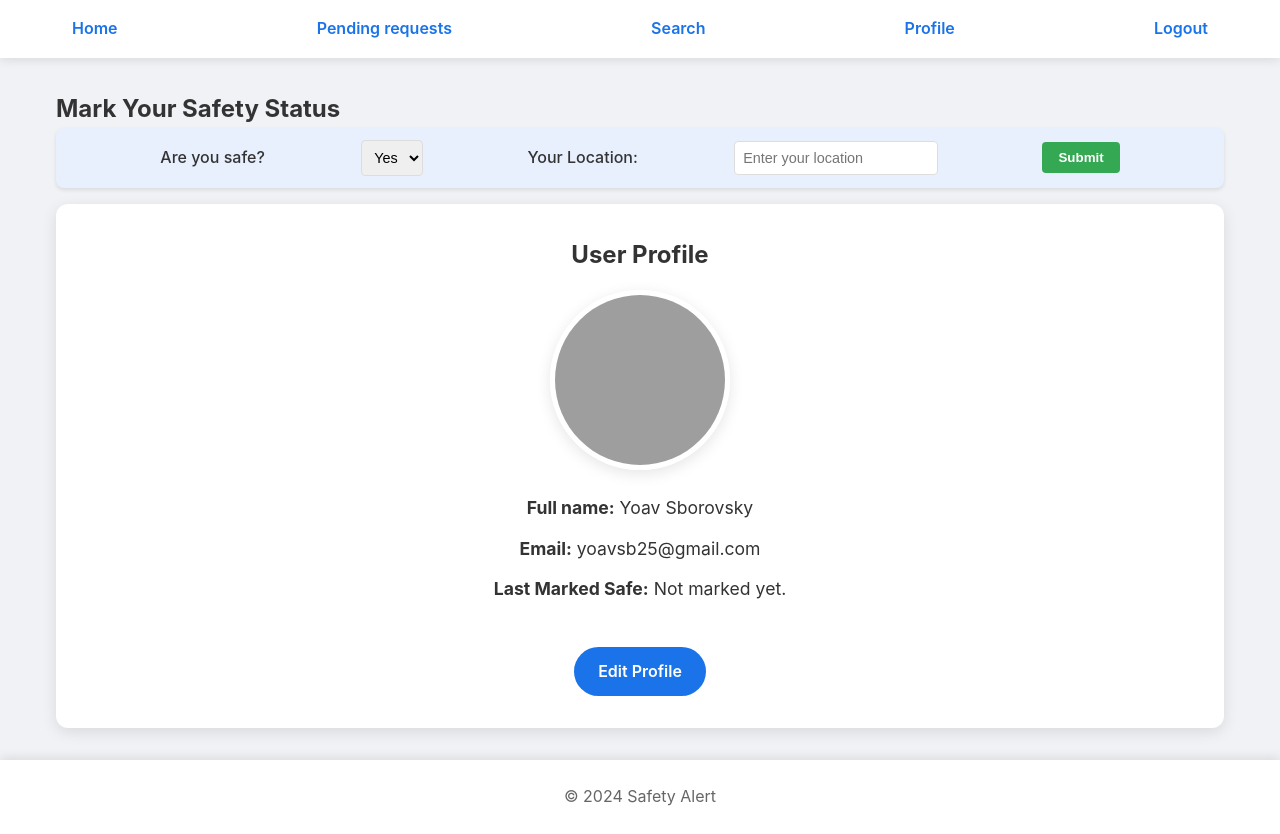
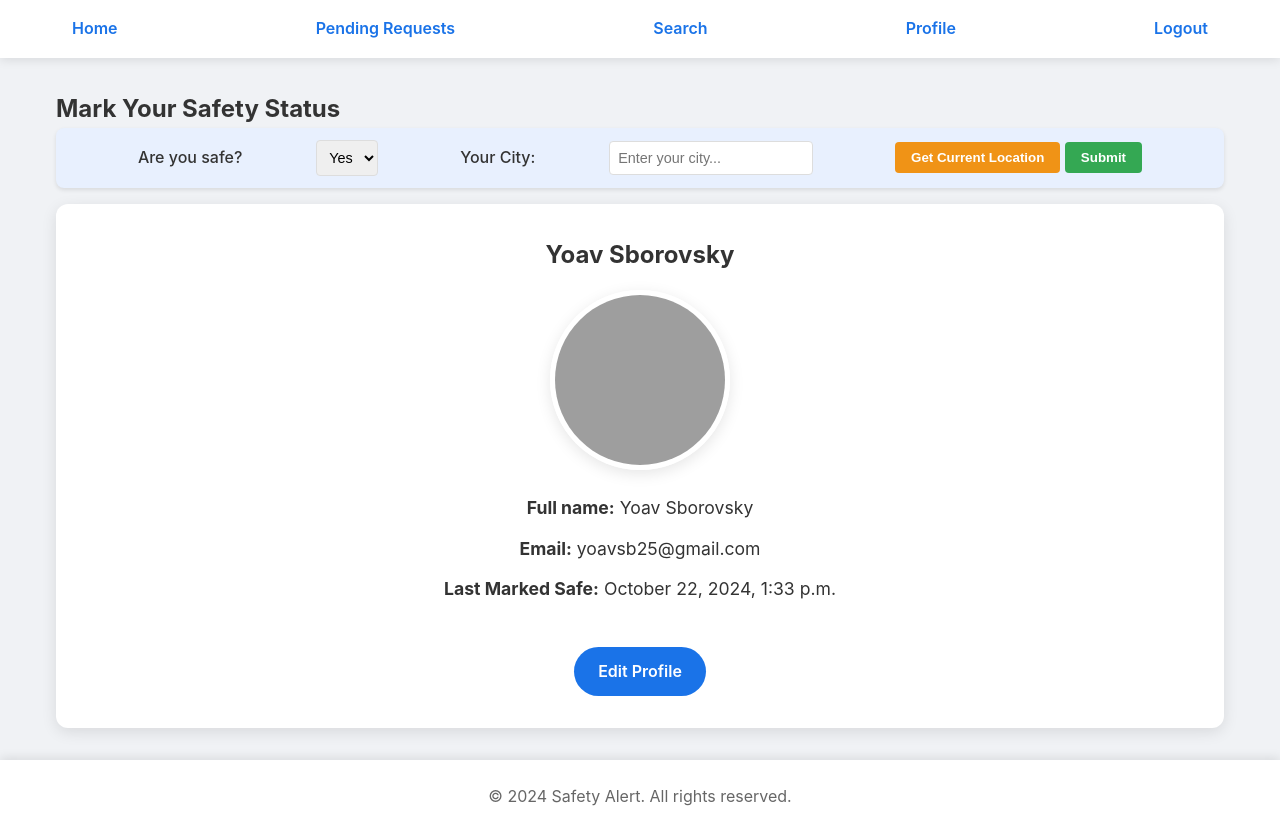
Before and after one commit to Yoavsb25/AlertBuddy, a Django app: page /profile/ in a window 1280 px wide. Run offline with Django 5.2, Linux system fonts and the light colour scheme; a user stored in the database is signed in; data comes from the database, SQL or seed files in the repository; both versions use the stored data as it was after the commit; grey boxes are pictures that could not be loaded.

Commit message:
add "Use Current Location" functionality
- Implemented JavaScript to retrieve the user's current location.
- Updated the update status form to fill in latitude and longitude fields automatically.

```diff
--- a/safety_alert/forms.py
+++ b/safety_alert/forms.py
@@ -23,11 +23,13 @@ class UserProfileEditForm(forms.ModelForm):
 class SafetyAlertForm(forms.ModelForm):
     class Meta:
         model = SafetyAlert
-        fields = ['user_location', 'status']
+        fields = ['user_location', 'city', 'status']
         widgets = {
             'status': forms.RadioSelect(choices=[(True, 'Safe'), (False, 'Not Safe')]),
             'user_location': forms.TextInput(attrs={'class': 'form-control'}),
+            'city': forms.TextInput(attrs={'class': 'form-control'}),
         }
+
 
 class EmailAuthenticationForm(AuthenticationForm):
     username = forms.EmailField(label='Email', max_length=254)
--- a/safety_alert/models.py
+++ b/safety_alert/models.py
@@ -8,10 +8,14 @@ class SafetyAlert(models.Model):
     user = models.ForeignKey(User, on_delete=models.CASCADE)
     status = models.BooleanField(default=False)
     user_location = models.CharField(max_length=255, blank=True, null=True)
+    latitude = models.FloatField(default=0)
+    longitude = models.FloatField(default=0)
+    city = models.CharField(max_length=100, blank=True, null=True)
     last_updated = models.DateTimeField(auto_now=True)
 
     def __str__(self):
         return f"{self.user} - {'Safe' if self.status else 'Not Safe'}"
+
 
 class FriendRequest(models.Model):
     sender = models.ForeignKey(User, related_name='sent_requests', on_delete=models.CASCADE)
--- a/safety_alert/static/css/styles.css
+++ b/safety_alert/static/css/styles.css
@@ -598,6 +598,16 @@ footer {
     box-shadow: 0 0 0 2px rgba(26, 115, 232, 0.2);
 }
 
+.safety-status-form button[type="button"]{
+    background-color: #f09316;
+    color: #ffffff;
+    padding: 0.5rem 1rem;
+    border: none;
+    border-radius: 4px;
+    font-weight: 600;
+    cursor: pointer;
+    transition: all 0.3s ease;
+}
 .safety-status-form button[type="submit"] {
     background-color: #34a853;
     color: #ffffff;
--- a/safety_alert/templates/safety_alert/base.html
+++ b/safety_alert/templates/safety_alert/base.html
@@ -5,7 +5,7 @@
     <meta name="viewport" content="width=device-width, initial-scale=1.0">
     <title>{% block title %}Safety Alert{% endblock %}</title>
     {% load static %}
-    <link rel="stylesheet" type="text/css" href="{% static 'css/styles.css' %}">
+    <link rel="stylesheet" href="{% static 'css/styles.css' %}">
 </head>
 <body>
     <header>
@@ -13,7 +13,7 @@
             <ul>
                 <li><a href="{% url 'home' %}">Home</a></li>
                 {% if user.is_authenticated %}
-                <li><a href="{% url 'pending_friend_requests' %}">Pending requests</a></li>
+                <li><a href="{% url 'pending_friend_requests' %}">Pending Requests</a></li>
                 <li><a href="{% url 'search_users' %}">Search</a></li>
                 <li><a href="{% url 'profile' %}">Profile</a></li>
                 <li><a href="{% url 'logout' %}" onclick="event.preventDefault(); document.getElementById('logout-form').submit();">Logout</a></li>
@@ -22,6 +22,7 @@
                 </form>
                 {% else %}
                 <li><a href="{% url 'login' %}">Login</a></li>
+                <li><a href="{% url 'signup' %}">Sign Up</a></li>
                 {% endif %}
             </ul>
         </nav>
@@ -30,18 +31,25 @@
     <main>
         {% if user.is_authenticated %}
         <h2>Mark Your Safety Status</h2>
-    <form method="post" action="{% url 'update_safety_status' %}" class="safety-status-form">
+        <form id="safety-status-form" method="post" action="{% url 'update_safety_status' %}" class="safety-status-form">
             {% csrf_token %}
             <label for="is_safe">Are you safe?</label>
-        <select name="is_safe" id="is_safe">
+            <select name="status" id="status" required>
                 <option value="true">Yes</option>
                 <option value="false">No</option>
             </select>
 
-        <label for="user_location">Your Location:</label>
-        <input type="text" name="user_location" id="user_location" placeholder="Enter your location" required>
+            <label for="city">Your City:</label>
+            <input type="text" name="city" id="city" placeholder="Enter your city..." required>
 
-        <button type="submit">Submit</button>
+            <!-- Hidden fields to store latitude and longitude -->
+            <input type="hidden" name="latitude" id="latitude">
+            <input type="hidden" name="longitude" id="longitude">
+
+            <div class="button-group">
+                <button type="button" class="btn-primary" onclick="getLocation()">Get Current Location</button>
+                <button type="submit" class="btn-primary">Submit</button>
+            </div>
         </form>
         {% endif %}
     {% block content %}
@@ -49,7 +57,55 @@
     </main>
 
     <footer>
-        <p>&copy; 2024 Safety Alert</p>
+        <p>&copy; 2024 Safety Alert. All rights reserved.</p>
     </footer>
+
+    <script>
+        function getLocation() {
+            if (navigator.geolocation) {
+                navigator.geolocation.getCurrentPosition(
+                    function(position) {
+                        const latitude = position.coords.latitude;
+                        const longitude = position.coords.longitude;
+
+                        // Set the values in hidden fields
+                        document.getElementById('latitude').value = latitude;
+                        document.getElementById('longitude').value = longitude;
+
+                        // Fetch city name using reverse geocoding
+                        fetch(`https://nominatim.openstreetmap.org/reverse?lat=${latitude}&lon=${longitude}&format=json`)
+                            .then(response => response.json())
+                            .then(data => {
+                                const city = data.address.city || data.address.town || data.address.village; // Fallback if city is not found
+                                document.getElementById('city').value = city || "Unknown City"; // Set the city value in the form
+                            })
+                            .catch(error => {
+                                console.error('Error retrieving city:', error);
+                                alert("Unable to retrieve city information. Please enter your city manually.");
+                            });
+                    },
+                    function(error) {
+                        console.error('Error occurred. Error code: ' + error.code);
+                        switch(error.code) {
+                            case error.PERMISSION_DENIED:
+                                alert("User denied the request for Geolocation.");
+                                break;
+                            case error.POSITION_UNAVAILABLE:
+                                alert("Location information is unavailable.");
+                                break;
+                            case error.TIMEOUT:
+                                alert("The request to get user location timed out.");
+                                break;
+                            case error.UNKNOWN_ERROR:
+                                alert("An unknown error occurred.");
+                                break;
+                        }
+                    }
+                );
+            } else {
+                alert("Geolocation is not supported by this browser.");
+            }
+        }
+    </script>
 </body>
 </html>
--- a/safety_alert/templates/safety_alert/home.html
+++ b/safety_alert/templates/safety_alert/home.html
@@ -28,7 +28,7 @@
                 </div>
             </div>
             <div class="friend-card-update">
-                <p>Last location: {{ info.last_location | default:"Unknown" }}</p>
+                <p>Last location: {{ info.city | default:"Unknown" }}</p>
                 <p>Last update: {{ info.last_alert_time|date:"F j, Y, g:i a" |default:"Never" }}</p>
             </div>
         </div>
--- a/safety_alert/templates/safety_alert/profile.html
+++ b/safety_alert/templates/safety_alert/profile.html
@@ -4,7 +4,7 @@
 
 {% block content %}
 <div class="card profile-card">
-    <h2 class="mb-2">User Profile</h2>
+    <h2 class="mb-2">{{ user.first_name }} {{ user.last_name }}</h2>
 
     {% if user.profile.profile_image %}
         <img src="{{ user.profile.profile_image.url }}" alt="Profile Image" class="profile-image" />
@@ -17,7 +17,13 @@
     <div class="profile-info">
         <p><strong>Full name:</strong> {{ user.first_name }} {{ user.last_name }}</p>
         <p><strong>Email:</strong> {{ user.email }}</p>
-        <p><strong>Last Marked Safe:</strong> {{ user.last_marked_safe|default:"Not marked yet." }}</p>
+        <p><strong>Last Marked Safe:</strong>
+            {% if latest_alert %}
+                {{ latest_alert.last_updated|date:"F j, Y, g:i a" }}
+            {% else %}
+                Not marked yet
+            {% endif %}
+        </p>
     </div>
 
     <a href="{% url 'edit_profile' %}" class="edit-profile-btn">Edit Profile</a>
--- a/safety_alert/urls.py
+++ b/safety_alert/urls.py
@@ -9,7 +9,7 @@ urlpatterns = [
     path('', views.home, name='home'),
     path('signup/', views.signup, name='signup'),
     path('login/', views.user_login, name='login'),
-    path('profile/', auth_views.TemplateView.as_view(template_name='safety_alert/profile.html'), name='profile'),
+    path('profile/', views.profile_view, name='profile'),
     path('profile/edit/', views.edit_profile, name='edit_profile'),
     path('profile/upload/', views.upload_profile_image, name='upload_profile_image'),
     path('update-status/', views.update_safety_status, name='update_safety_status'),
--- a/safety_alert/views.py
+++ b/safety_alert/views.py
@@ -1,6 +1,6 @@
 from django.shortcuts import render, redirect, get_object_or_404
 from django.contrib.auth.decorators import login_required
-from django.http import HttpResponse
+from django.http import JsonResponse
 from django.contrib.auth import login, authenticate
 from django.contrib.auth.models import User
 from django.db.models import Q
@@ -21,7 +21,8 @@ def home(request):
             'status': latest_alert.status if latest_alert else None,
             'last_alert_time': latest_alert.last_updated if latest_alert else None,
             'last_location': latest_alert.user_location if latest_alert else None,
-            'full_name': f"{friend.first_name} {friend.last_name}"  # Include full name
+            'city': latest_alert.city if latest_alert else None,
+            'full_name': f"{friend.first_name} {friend.last_name}"
         }
 
     return render(request, 'home.html', {'friends': friends})
@@ -57,24 +58,49 @@ def user_login(request):
 @login_required
 def update_safety_status(request):
     if request.method == 'POST':
-        is_safe = request.POST.get('is_safe') == 'true'
+        is_safe = request.POST.get('status') == 'true'
         user_location = request.POST.get('user_location')
+        city = request.POST.get('city')
+        latitude = request.POST.get('latitude', None)
+        longitude = request.POST.get('longitude', None)
 
-        if user_location:
-            SafetyAlert.objects.update_or_create(
-                user=request.user,
-                defaults={'status': is_safe, 'user_location': user_location}
-            )
-            return redirect('home')
+        # Save the safety status along with the location data
+        safety_alert = SafetyAlert(
+            user=request.user,
+            status=is_safe,
+            user_location=user_location,
+            city=city,
+            latitude=0,
+            longitude=0
+        )
+        if latitude:
+            safety_alert.latitude = latitude
+        if longitude:
+            safety_alert.longitude = longitude
+        safety_alert.save()
 
-    return HttpResponse('Missing required fields', status=400)
+        return redirect('home')
 
+    return JsonResponse({'success': False})
+
+@login_required
+def profile_view(request):
+    # Get the latest SafetyAlert for the current user
+    latest_alert = SafetyAlert.objects.filter(user=request.user).order_by('-last_updated').first()
+
+    # Pass the latest alert to the template
+    return render(request, 'safety_alert/profile.html', {
+        'user': request.user,
+        'latest_alert': latest_alert,
+        'status': latest_alert.status if latest_alert else None,
+        'city': latest_alert.city if latest_alert else None,
+    })
 
 @login_required
 def edit_profile(request):
     user = request.user
-    user_form = UserProfileEditForm(instance=user)  # User instance
-    profile_form = ProfileImageForm(instance=user.profile)  # Profile instance
+    user_form = UserProfileEditForm(instance=user)
+    profile_form = ProfileImageForm(instance=user.profile)
     old_image = user.profile.profile_image
 
     if request.method == 'POST':
```
Also changed, not shown: db.sqlite3, safety_alert/migrations/0004_safetyalert_city.py (added), safety_alert/migrations/0005_safetyalert_latitude_safetyalert_longitude.py (added). Lines whose indentation alone changed are shown as unchanged.
